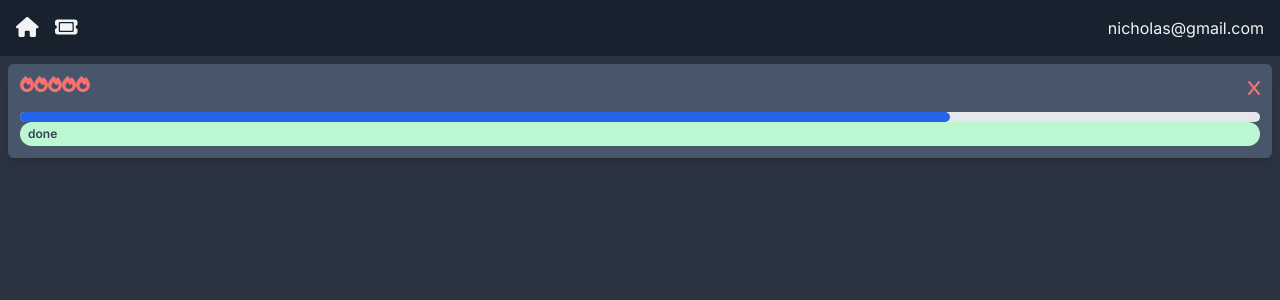
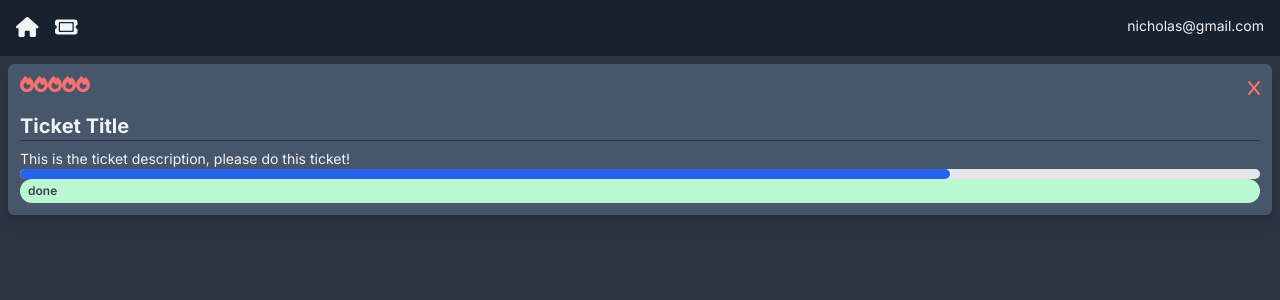
Before and after one commit to Thelastnicko/ticket-app, a Next.js app: page / in a window 1280 px wide. Shown: the top 300 px of the page. Built offline with nearby package versions, Linux system fonts and the light colour scheme.

Commit message:
add more styles to ticket card

```diff
--- a/app/(components)/TicketCard.js
+++ b/app/(components)/TicketCard.js
@@ -12,7 +12,11 @@
           <DeleteBlock />
         </div>
       </div>
-
+      <h4>Ticket Title</h4>
+      <hr className="h-px border-0 bg-page mb-2" />
+      <p className="whitespace-pre-wrap">
+        This is the ticket description, please do this ticket!
+      </p>
       <ProgressDisplay />
       <StatusDisplay />
     </div>
--- a/app/globals.css
+++ b/app/globals.css
@@ -1,6 +1,30 @@
 @tailwind base;
 @tailwind components;
 @tailwind utilities;
+
+@layer base {
+  h1,
+  h2,
+  h3,
+  h4 {
+    @apply font-bold;
+  }
+  h1 {
+    @apply text-4xl;
+  }
+  h2 {
+    @apply text-3xl;
+  }
+  h3 {
+    @apply text-2xl;
+  }
+  h4 {
+    @apply text-xl;
+  }
+  p {
+    @apply text-sm text-defaul-text;
+  }
+}
 
 @layer components {
   .icon {
```
